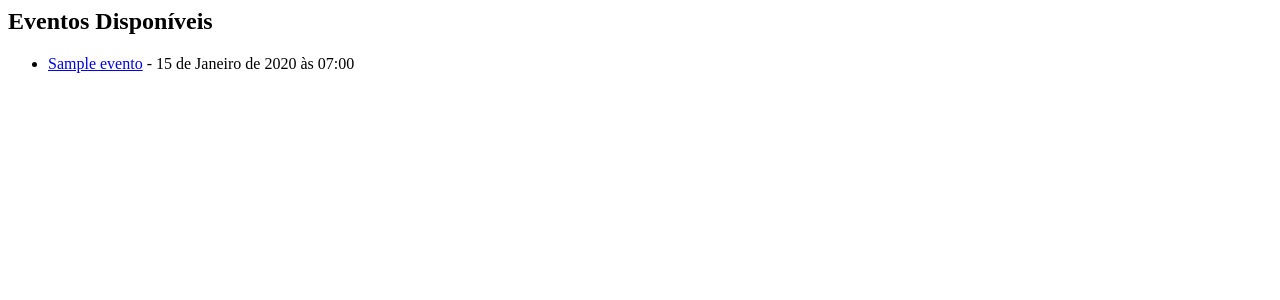
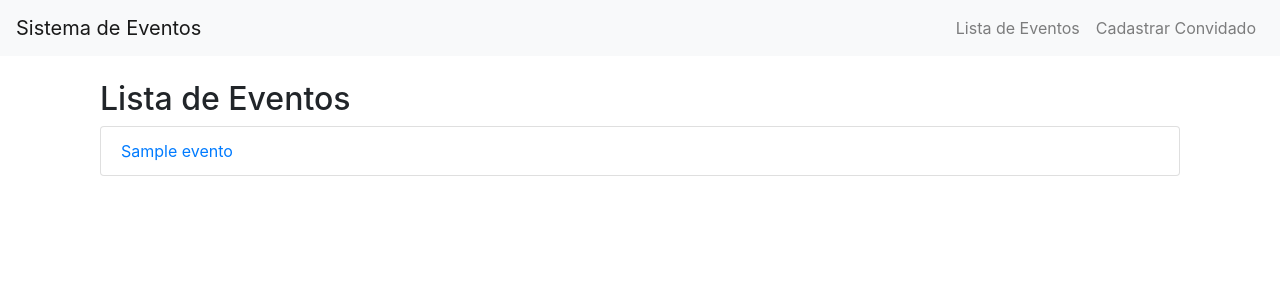
Before and after one commit to douglasinforj/sistema_rspv_presenca_eventos, a Django app: page /eventos in a window 1280 px wide. Shown: the top 300 px of the page. Run offline with Django 5.2, Linux system fonts and the light colour scheme; tables that the repository leaves empty hold one stand-in row (values such as "Sample post"); some libraries are stand-ins or nearby versions.

Commit message:
Criada a estrutura de home melhorando layout

```diff
--- a/evento/templates/evento/lista_eventos.html
+++ b/evento/templates/evento/lista_eventos.html
@@ -1,10 +1,16 @@
+{% extends 'base.html' %}
+
+{% block title %}Lista de Eventos{% endblock %}
+
 {% block content %}
-<h2>Eventos Disponíveis</h2>
-<ul>
-    {% for evento in eventos %}
-    <li>
-        <a href="{% url 'detalhes_evento' evento.id %}">{{ evento.nome }}</a> - {{ evento.data }}
-    </li>
-    {% endfor %}
-</ul>
+<div class="container">
+    <h2>Lista de Eventos</h2>
+    <ul class="list-group">
+        {% for evento in eventos %}
+            <li class="list-group-item">
+                <a href="{% url 'detalhes_evento' evento.id %}">{{ evento.nome }}</a>
+            </li>
+        {% endfor %}
+    </ul>
+</div>
 {% endblock %}
```
